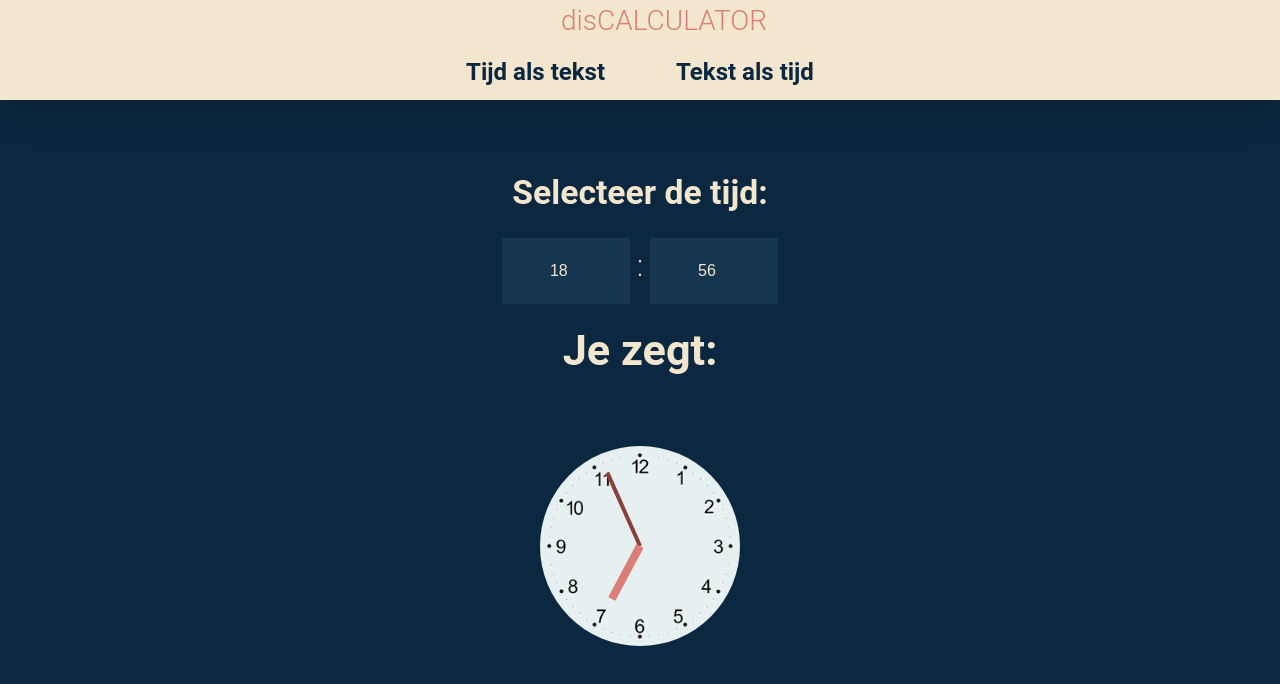
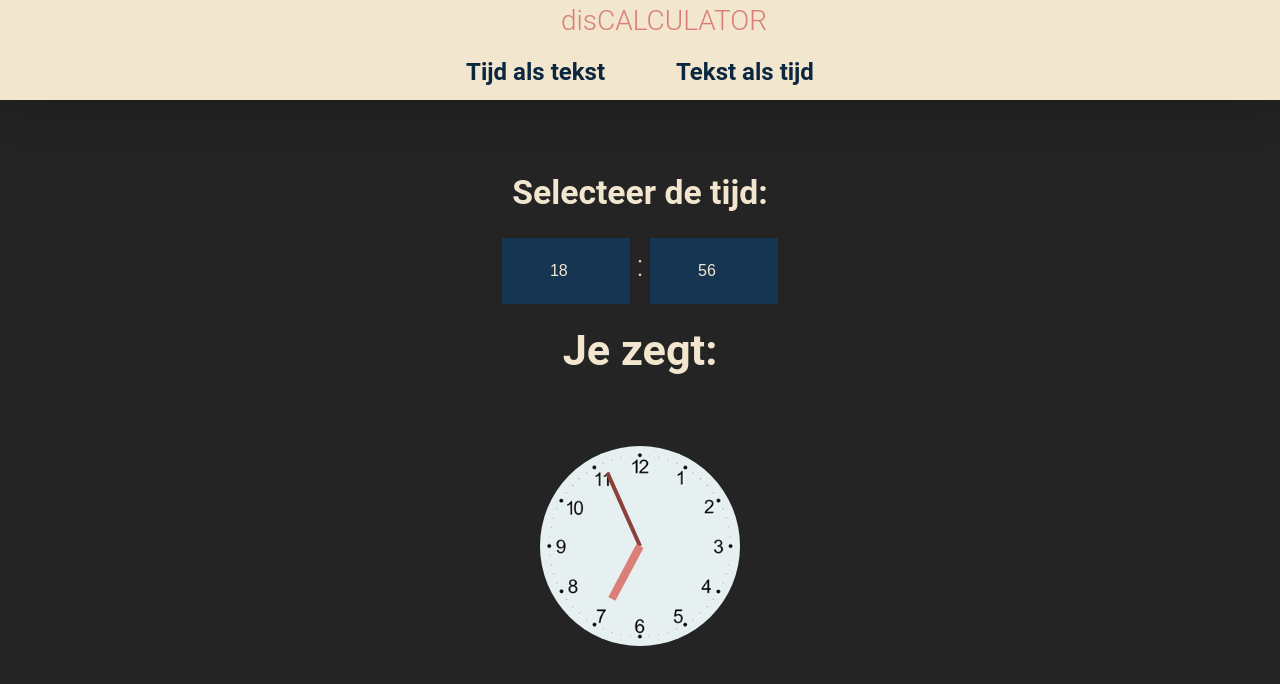
Before and after one commit to jorrikklijnsma/DisCalculator, a Svelte app: page / in a window 1280 px wide. Shown: the top 684 px of the page. Built offline with nearby package versions, Linux system fonts and the light colour scheme.

Commit message:
fix: light mode

```diff
--- a/src/app.css
+++ b/src/app.css
@@ -25,7 +25,7 @@ a:hover {
 
 body {
   font-family: "Roboto", sans-serif;
-  background: #0c2840;
+  background: rgba(36, 36, 36, 1);
   -webkit-font-smoothing: antialiased;
   -moz-osx-font-smoothing: grayscale;
   color: #f2e6ce;
```
